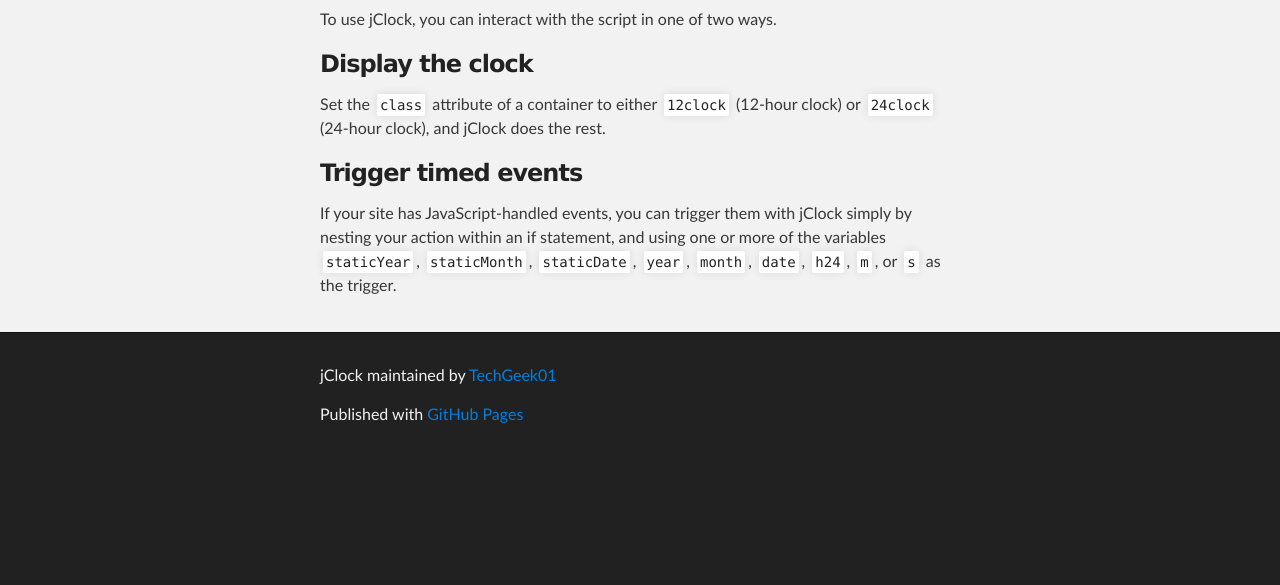
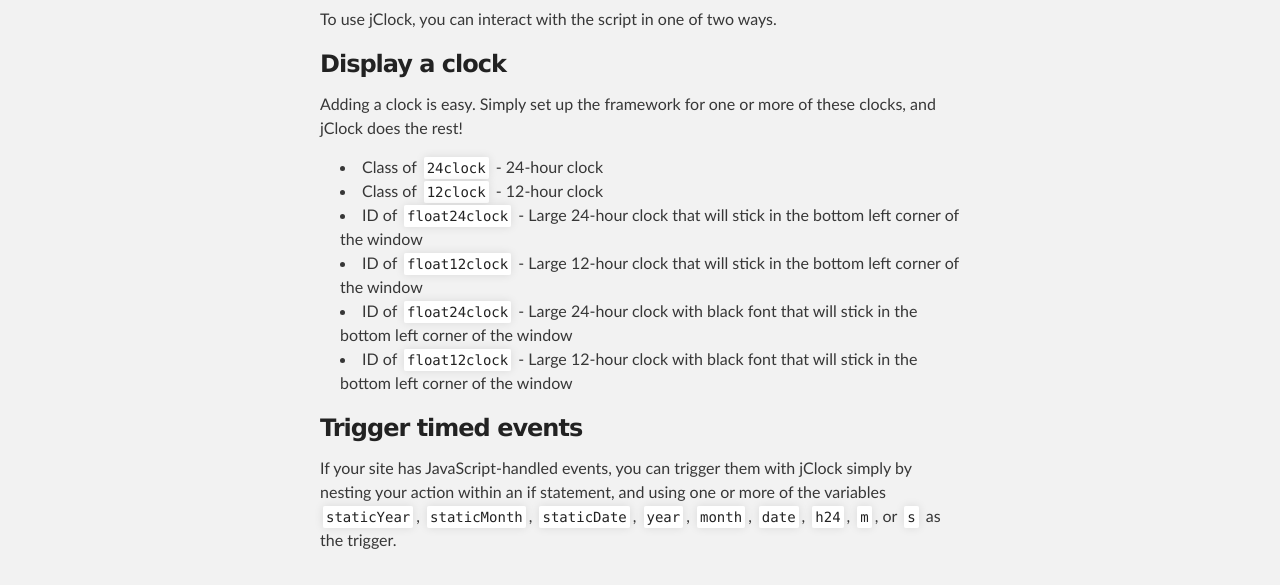
Before and after one commit to TechGeek01/jclock, a plain HTML site: page index.html in a window 1280 px wide. Shown: the part 663-1248 px from the top of the page. Before the commit the page ends 1124 px from the top, so only its background shows below. Drawn offline with Linux system fonts and the light colour scheme.

```diff
--- a/index.html
+++ b/index.html
@@ -43,11 +43,18 @@
 
 <p>To use jClock, you can interact with the script in one of two ways.</p>
 
-<h3>Display the clock</h3>
+<h3>Display a clock</h3>
 
-<p>Set the <code>class</code> attribute of a container to either <code>12clock</code> (12-hour clock) or <code>24clock</code> (24-hour clock), and jClock does the rest.</p>
+<p>Adding a clock is easy. Simply set up the framework for one or more of these clocks, and jClock does the rest!</p>
 
-<h3>Trigger timed events</h3>
+<ul>
+<li>Class of <code>24clock</code> - 24-hour clock</li>
+<li>Class of <code>12clock</code> - 12-hour clock</li>
+<li>ID of <code>float24clock</code> - Large 24-hour clock that will stick in the bottom left corner of the window</li>
+<li>ID of <code>float12clock</code> - Large 12-hour clock that will stick in the bottom left corner of the window</li>
+<li>ID of <code>float24clock</code> - Large 24-hour clock with black font that will stick in the bottom left corner of the window</li>
+<li>ID of <code>float12clock</code> - Large 12-hour clock with black font that will stick in the bottom left corner of the window</li>
+</ul><h3>Trigger timed events</h3>
 
 <p>If your site has JavaScript-handled events, you can trigger them with jClock simply by nesting your action within an if statement, and using one or more of the variables <code>staticYear</code>, <code>staticMonth</code>, <code>staticDate</code>, <code>year</code>, <code>month</code>, <code>date</code>, <code>h24</code>, <code>m</code>, or <code>s</code> as the trigger.</p>
       </section>
```
Also changed, not shown: params.json (+1 -1 lines).
